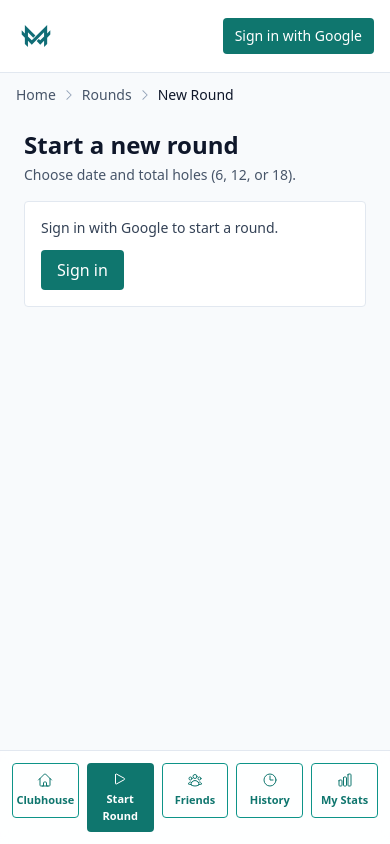
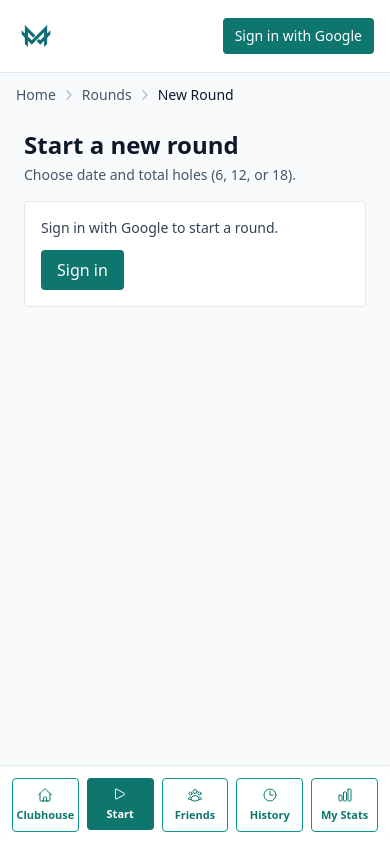
Before and after one commit to whackablemole/hadden-hill-par-three, a Next.js app: page /rounds/new in a window 390 px wide. Built offline with nearby package versions, Linux system fonts and the light colour scheme; no server answers; what tailwindcss-animated would draw is missing.

Commit message:
Fixed deployment and fixed start round text wrapping on mobile.

```diff
--- a/components/navigation/MobileFooterNav.tsx
+++ b/components/navigation/MobileFooterNav.tsx
@@ -6,7 +6,7 @@ import { ChartBarIcon, ClockIcon, HomeIcon, PlayIcon, UserGroupIcon } from "@her
 
 const links = [
 	{ href: "/", label: "Clubhouse", icon: HomeIcon },
-	{ href: "/rounds/new", label: "Start Round", icon: PlayIcon },
+	{ href: "/rounds/new", label: "Start", icon: PlayIcon },
 	{ href: "/friends", label: "Friends", icon: UserGroupIcon },
 	{ href: "/rounds/history", label: "History", icon: ClockIcon },
 	{ href: "/stats", label: "My Stats", icon: ChartBarIcon },
```
Also changed, not shown: 1 other file (tests, documents, lock files or other folders).
